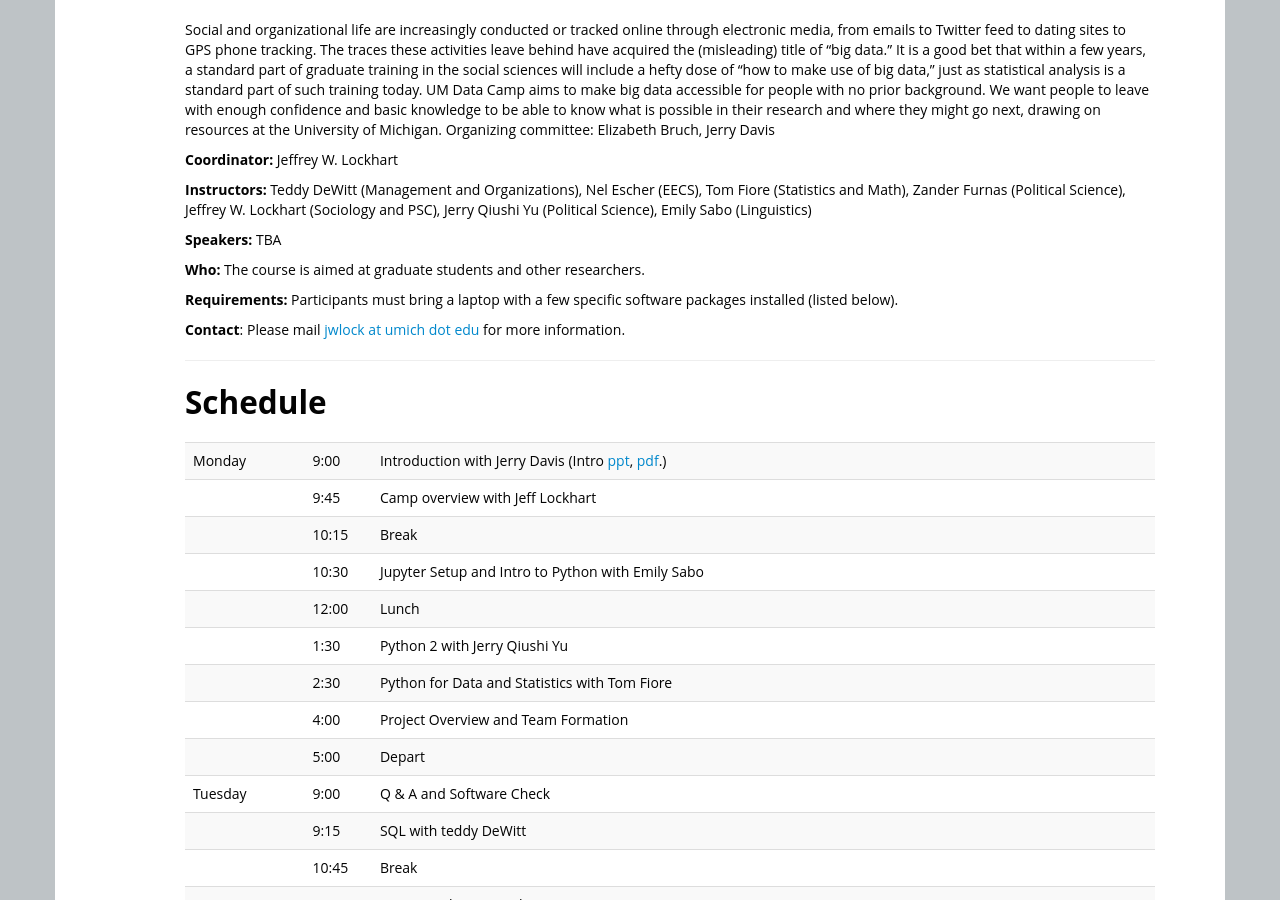
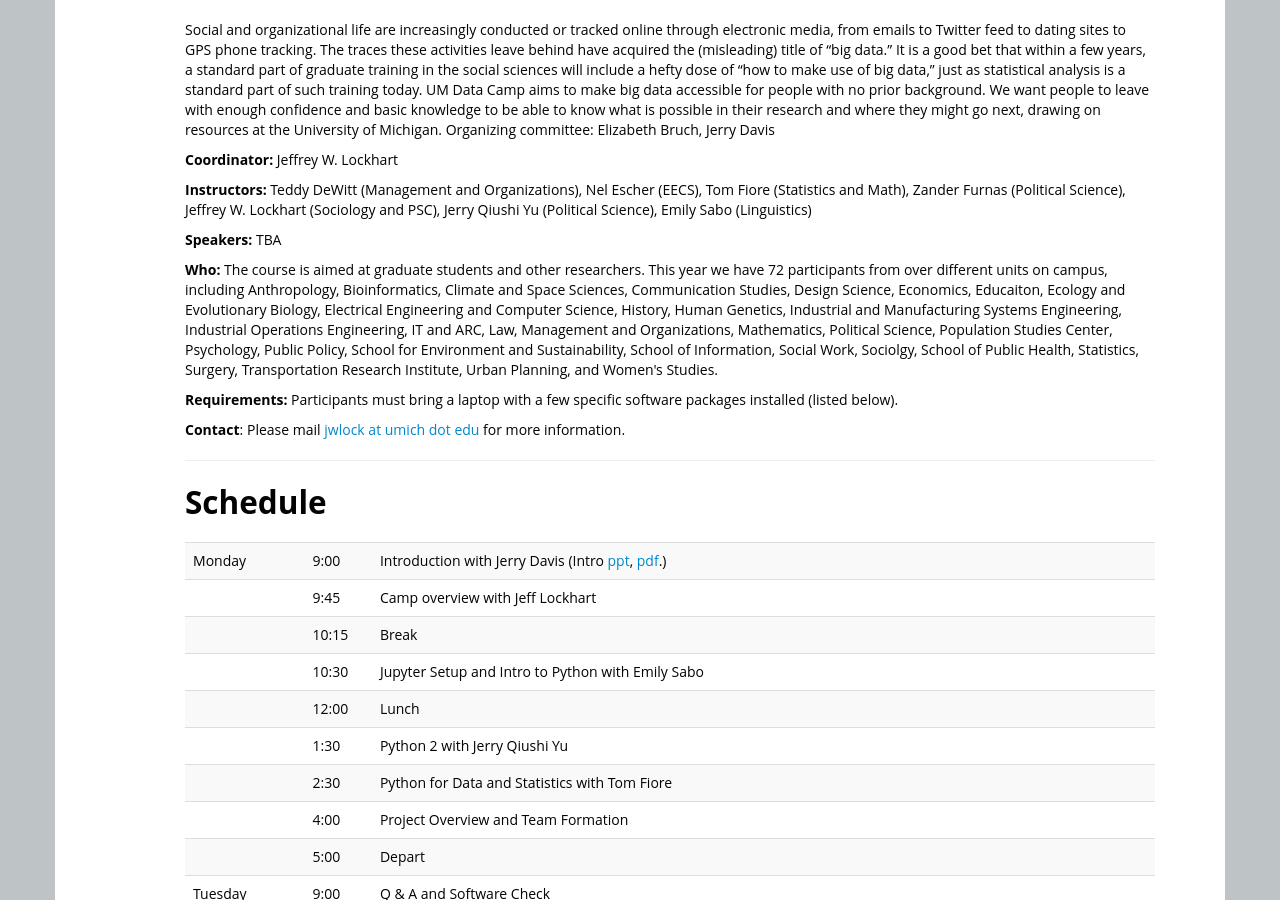
Before and after one commit to ICOSBigDataCamp/2019-summer-camp, a Jekyll site: the page built from index.html, in a window 1280 px wide and 900 px high, scrolled down 440 px. Built offline with Jekyll 4.4.1, drawn with Linux system fonts in a browser that asks for light colours.

Commit message:
added departments

```diff
--- a/index.html
+++ b/index.html
@@ -89,7 +89,7 @@
 -->
 <p>
   <strong>Who:</strong>
-  The course is aimed at graduate students and other researchers.
+  The course is aimed at graduate students and other researchers. This year we have 72 participants from over different units on campus, including Anthropology, Bioinformatics, Climate and Space Sciences, Communication Studies, Design Science, Economics, Educaiton, Ecology and Evolutionary Biology, Electrical Engineering and Computer Science, History, Human Genetics, Industrial and Manufacturing Systems Engineering, Industrial Operations Engineering, IT and ARC, Law, Management and Organizations, Mathematics, Political Science, Population Studies Center, Psychology, Public Policy, School for Environment and Sustainability, School of Information, Social Work, Sociolgy, School of Public Health, Statistics, Surgery, Transportation Research Institute, Urban Planning, and Women's Studies.
 </p>
 
 <!--
```
